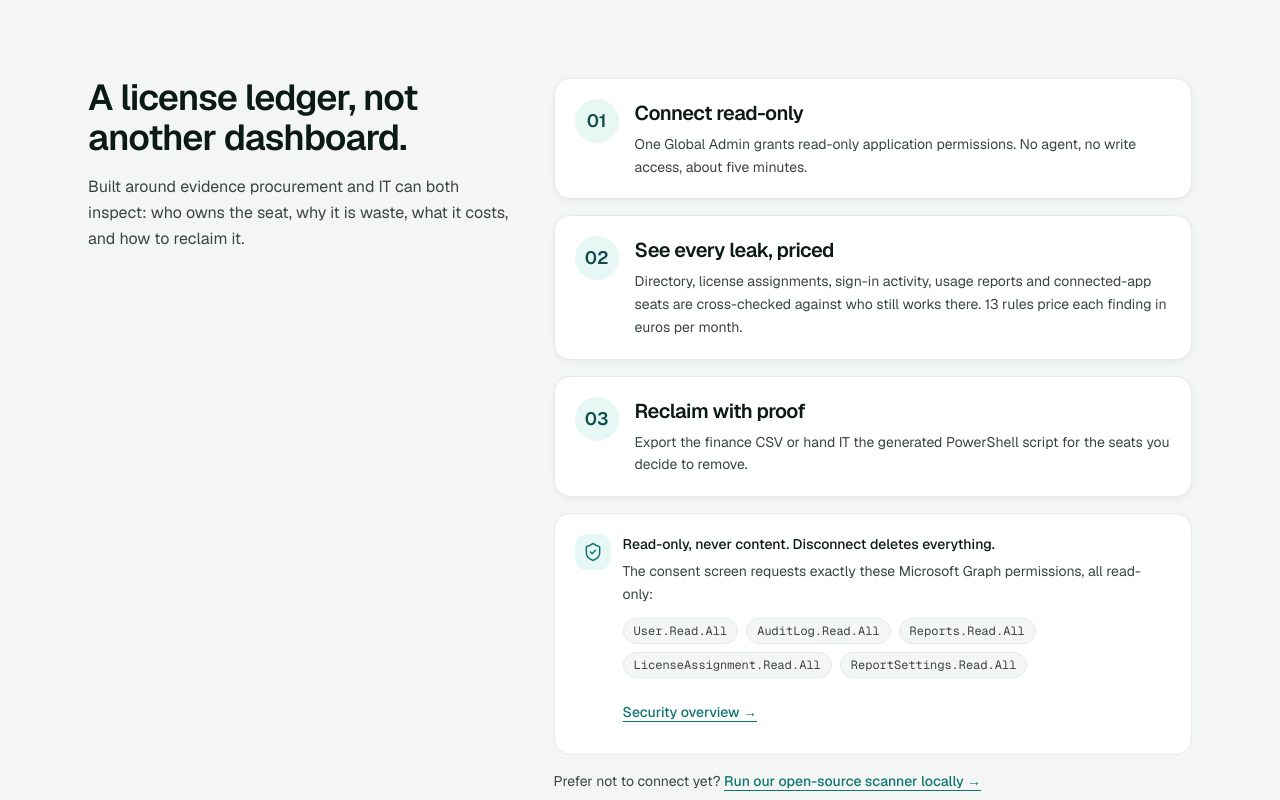
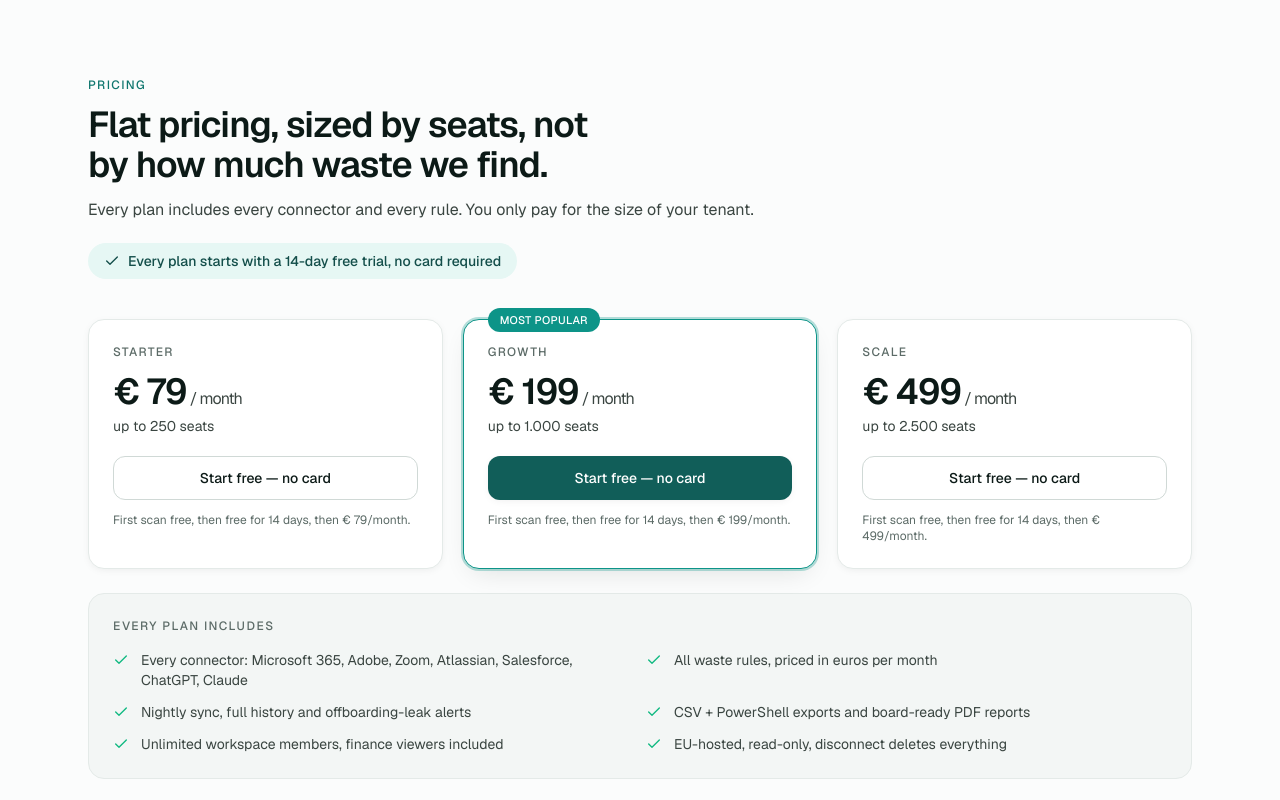
Before and after one commit to owime/licensemeter-website, a Next.js app: page / in a window 1280 px wide. Shown: the part 1560-2360 px from the top of the page. Built offline with nearby package versions, Linux system fonts and the light colour scheme; no server answers; what @workos-inc/authkit-nextjs would draw is missing.

Commit message:
Remove the how-it-works section from the homepage
- Delete the "A license ledger, not another dashboard" steps section
- Drop the matching HowTo JSON-LD and now-unused STEPS/GRAPH_SCOPES/GITHUB_URL

```diff
--- a/src/app/(marketing)/page.tsx
+++ b/src/app/(marketing)/page.tsx
@@ -4,7 +4,6 @@ import {
   Check,
   Download,
   Receipt,
-  ShieldCheck,
   Terminal,
 } from "lucide-react";
 
@@ -14,21 +13,8 @@ import { HeroVisual } from "~/components/landing/HeroVisual";
 import { Reveal } from "~/components/landing/Reveal";
 import { buttonClass } from "~/components/ui";
 import { MSP_PRICE_EUR, PLANS, TRIAL_DAYS } from "~/lib/plans";
-import { ALL_RULES } from "~/lib/rules";
 import { SITE_DEFINITION } from "~/lib/site";
 import { SUPPORT_MAILTO } from "~/lib/support";
-
-const GITHUB_URL = "https://github.com/ugurkocde/licensemeter";
-
-/* The exact read-only Microsoft Graph permissions requested at connect, shown
- * up front to clear the consent objection. Kept in sync with the consent path. */
-const GRAPH_SCOPES = [
-  "User.Read.All",
-  "AuditLog.Read.All",
-  "Reports.Read.All",
-  "LicenseAssignment.Read.All",
-  "ReportSettings.Read.All",
-] as const;
 
 /* Plain-text names by design: referencing compatibility is nominative use;
  * official logos would need each vendor's permission (see footer notice). */
@@ -60,24 +46,6 @@ const VALUE_CARDS = [
   },
 ] as const;
 
-const STEPS = [
-  {
-    n: "01",
-    title: "Connect read-only",
-    body: "One Global Admin grants read-only application permissions. No agent, no write access, about five minutes.",
-  },
-  {
-    n: "02",
-    title: "See every leak, priced",
-    body: `Directory, license assignments, sign-in activity, usage reports and connected-app seats are cross-checked against who still works there. ${ALL_RULES.length} rules price each finding in euros per month.`,
-  },
-  {
-    n: "03",
-    title: "Reclaim with proof",
-    body: "Export the finance CSV or hand IT the generated PowerShell script for the seats you decide to remove.",
-  },
-] as const;
-
 const HERO_TRUST = [
   "Read-only consent, exact scopes shown up front",
   "Never reads mailbox, files or content",
@@ -98,8 +66,8 @@ const BASE = siteUrl();
 
 /* Page-level JSON-LD for SEO/GEO. SoftwareApplication reuses the same @id as
  * the pricing page so answer engines treat them as one entity; offers come
- * straight from PLANS (monthly, EUR). The HowTo mirrors the three connect
- * steps rendered below. "<" escaped so nothing can terminate the script. */
+ * straight from PLANS (monthly, EUR). "<" escaped so nothing can terminate the
+ * script. */
 const HOME_LD = {
   "@context": "https://schema.org",
   "@graph": [
@@ -119,18 +87,6 @@ const HOME_LD = {
         availability: "https://schema.org/InStock",
         description: `Per tenant, per month, ${plan.seats}`,
         url: `${BASE}/pricing`,
-      })),
-    },
-    {
-      "@type": "HowTo",
-      name: "How to find Microsoft 365 license waste with LicenseMeter",
-      description:
-        "Connect Microsoft 365 read-only, see every wasted seat priced in euros, and reclaim it with proof.",
-      step: STEPS.map((step, index) => ({
-        "@type": "HowToStep",
-        position: index + 1,
-        name: step.title,
-        text: step.body,
       })),
     },
   ],
@@ -258,89 +214,6 @@ export default async function LandingPage() {
               </article>
             </Reveal>
           ))}
-        </div>
-      </section>
-
-      {/* 4 — How it works */}
-      <section className="border-line bg-subtle border-y">
-        <div className="mx-auto grid max-w-6xl gap-10 px-6 py-16 lg:grid-cols-[0.8fr_1.2fr] lg:items-start lg:py-24">
-          <div className="lg:sticky lg:top-8">
-            <h2 className="font-display text-3xl font-semibold tracking-tight text-balance lg:text-4xl">
-              A license ledger, not another dashboard.
-            </h2>
-            <p className="text-ink-soft mt-4 leading-relaxed">
-              Built around evidence procurement and IT can both inspect: who owns
-              the seat, why it is waste, what it costs, and how to reclaim it.
-            </p>
-          </div>
-          <div className="grid gap-4">
-            {STEPS.map((step) => (
-              <Reveal key={step.n}>
-                <article className="group border-line bg-card shadow-card hover:shadow-float grid items-start gap-4 rounded-2xl border p-5 transition-shadow duration-200 sm:grid-cols-[auto_1fr]">
-                  <span className="bg-brand-soft text-brand-deep font-display flex size-11 items-center justify-center rounded-full text-lg font-semibold">
-                    {step.n}
-                  </span>
-                  <div>
-                    <h3 className="font-display text-xl font-semibold tracking-tight">
-                      {step.title}
-                    </h3>
-                    <p className="text-ink-soft mt-1.5 text-sm leading-relaxed">
-                      {step.body}
-                    </p>
-                  </div>
-                </article>
-              </Reveal>
-            ))}
-
-            {/* Consent objection: the exact read-only Graph scopes, up front. */}
-            <Reveal>
-              <div className="border-line bg-card rounded-2xl border p-5">
-                <div className="flex items-start gap-3">
-                  <span className="bg-brand-soft text-brand-text inline-flex size-9 shrink-0 items-center justify-center rounded-xl">
-                    <ShieldCheck className="size-5" strokeWidth={1.75} />
-                  </span>
-                  <div>
-                    <p className="text-sm font-medium">
-                      Read-only, never content. Disconnect deletes everything.
-                    </p>
-                    <p className="text-ink-soft mt-1.5 text-sm leading-relaxed">
-                      The consent screen requests exactly these Microsoft Graph
-                      permissions, all read-only:
-                    </p>
-                    <ul className="mt-3 flex flex-wrap gap-2">
-                      {GRAPH_SCOPES.map((scope) => (
-                        <li
-                          key={scope}
-                          className="border-line bg-subtle text-ink-soft rounded-full border px-2.5 py-1 font-mono text-xs"
-                        >
-                          {scope}
-                        </li>
-                      ))}
-                    </ul>
-                    <Link
-                      href="/security"
-                      className="text-brand-text mt-3 inline-flex min-h-11 items-center text-sm font-medium underline underline-offset-4 hover:opacity-80"
-                    >
-                      Security overview →
-                    </Link>
-                  </div>
-                </div>
-              </div>
-            </Reveal>
-
-            {/* Open-source scanner as an earlier trust signal. */}
-            <p className="text-ink-soft text-sm">
-              Prefer not to connect yet?{" "}
-              <a
-                href={GITHUB_URL}
-                target="_blank"
-                rel="noreferrer"
-                className="text-brand-text font-medium underline underline-offset-4 hover:opacity-80"
-              >
-                Run our open-source scanner locally →
-              </a>
-            </p>
-          </div>
         </div>
       </section>
 
```
